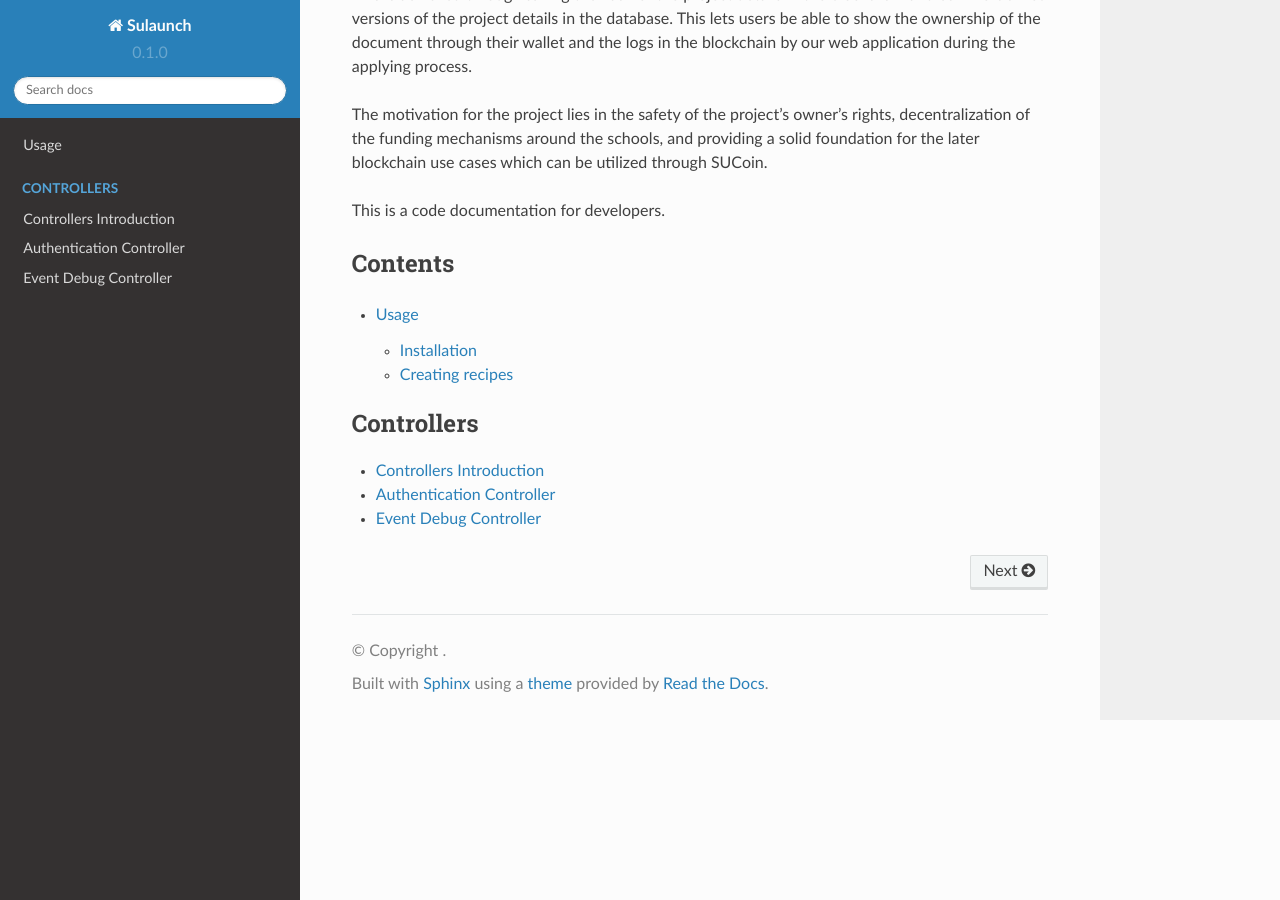
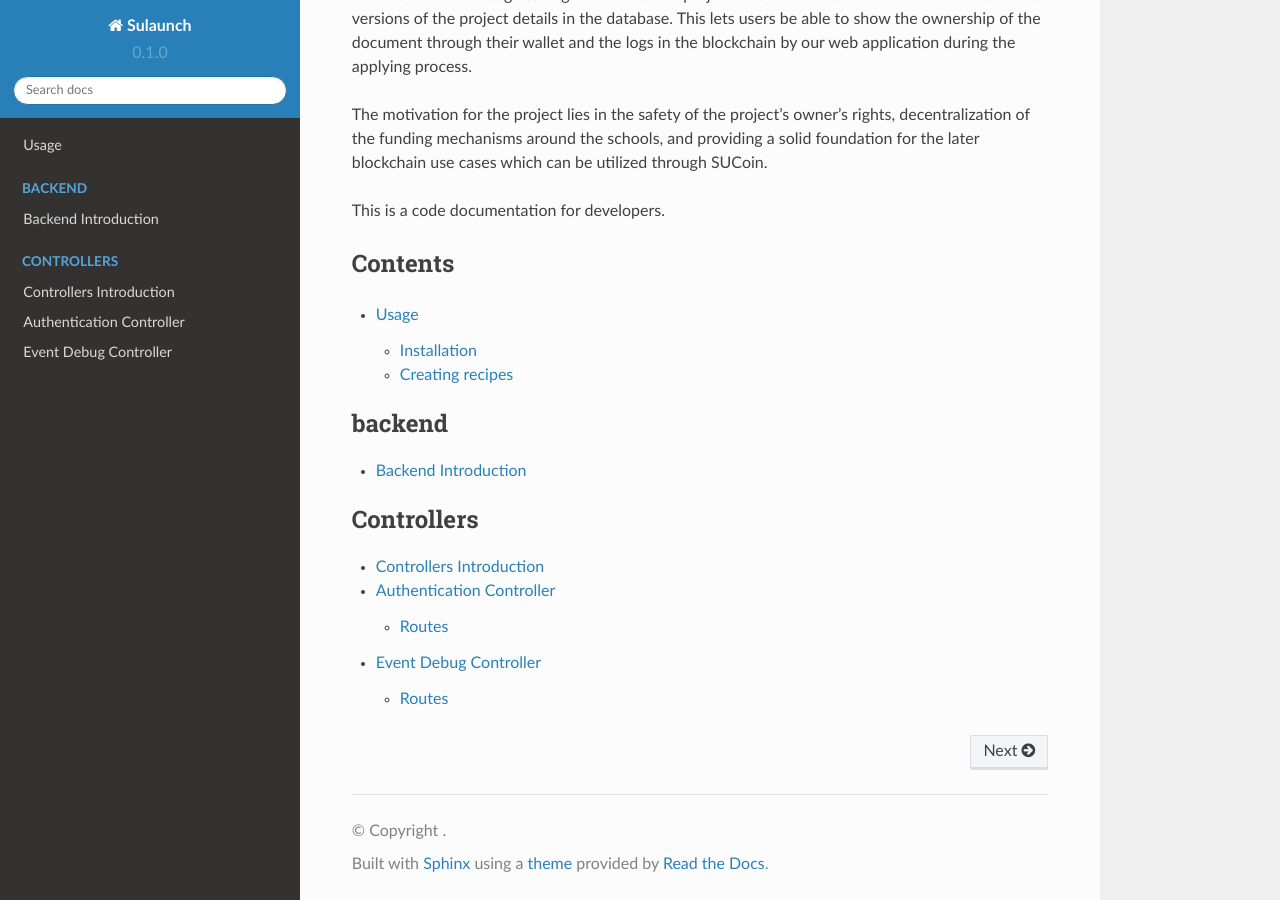
Before and after one commit to umutondersu/sulaunch-doc, a Sphinx documentation site: the page built from docs/source/index.rst, in a window 1280 px wide and 900 px high, scrolled down 513 px. Built offline with Sphinx 7.4.7 and the Read the Docs theme 2.0.0, drawn with Linux system fonts in a browser that asks for light colours.

Commit message:
created folder hierarchy

```diff
--- /dev/null
+++ b/docs/source/backend/Backend Introduction.rst
@@ -0,0 +1,2 @@
+Backend Introduction
+====================
--- a/docs/source/index.rst
+++ b/docs/source/index.rst
@@ -19,9 +19,15 @@
    usage
 
 .. toctree::
-   :maxdepth: 1
+   :maxdepth: 2
+   :caption: backend
+
+   backend/Backend Introduction
+
+.. toctree::
+   :maxdepth: 3
    :caption: Controllers
 
-   Controllers Introduction
-   Authentication Controller
-   Event Debug Controller
+   backend/controllers/Controllers Introduction
+   backend/controllers/Authentication Controller
+   backend/controllers/Event Debug Controller
```
Also changed, not shown: docs/source/backend/controllers/Authentication Controller.rst (renamed from docs/source/Authentication Controller.rst), docs/source/backend/controllers/Controllers Introduction.rst (renamed from docs/source/Controllers Introduction.rst), docs/source/backend/controllers/Event Debug Controller.rst (renamed from docs/source/Event Debug Controller.rst).
